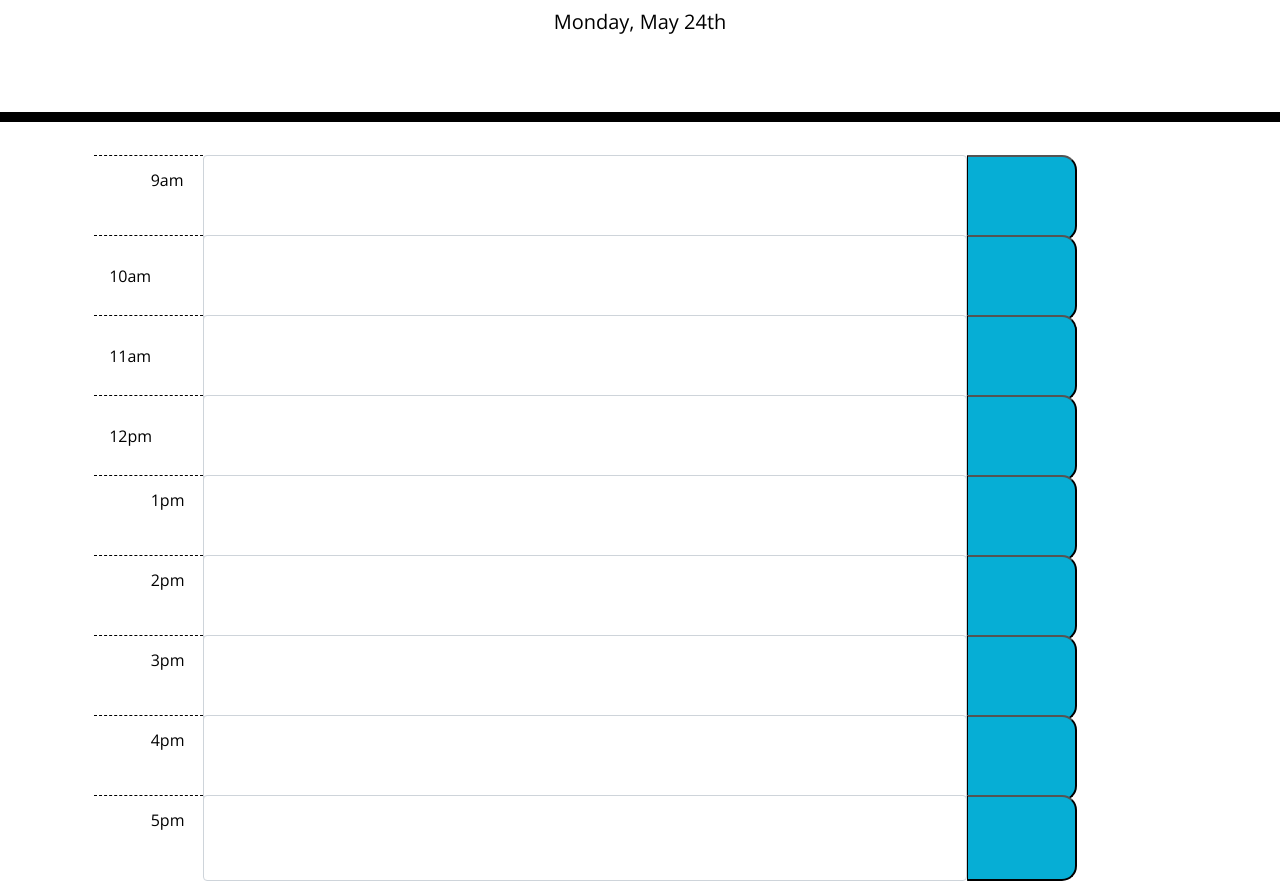
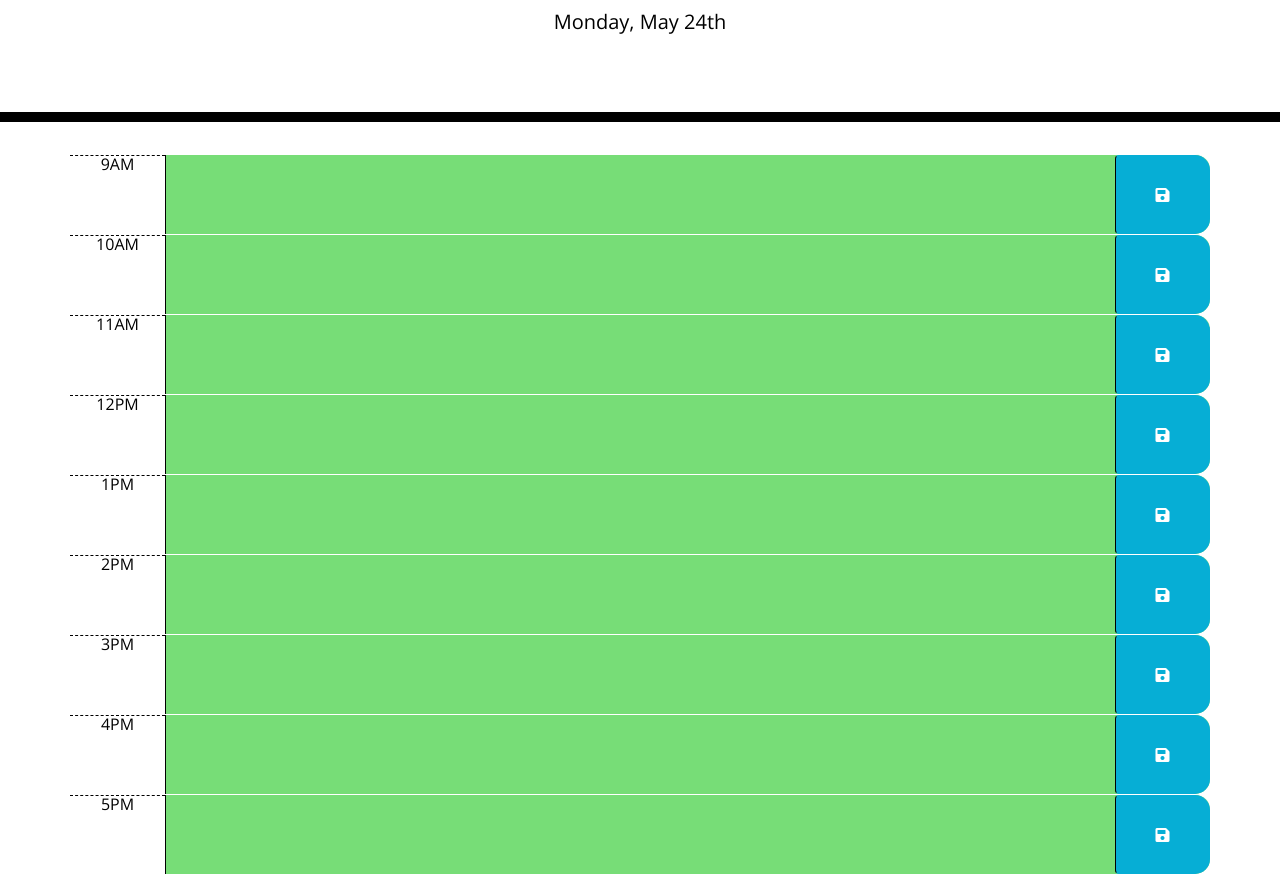
Before and after one commit to JustinWeicht/04-third-party-api-challenge, a plain HTML site: page index.html in a window 1280 px wide. Shown: the part 182-1063 px from the top of the page. Drawn offline with nearby package versions, Linux system fonts and the light colour scheme; a web font is replaced by a local one.

Commit message:
description classes, auditHours, save and load tasks

```diff
--- a/index.html
+++ b/index.html
@@ -7,11 +7,11 @@
     <link rel="stylesheet" href="https://stackpath.bootstrapcdn.com/bootstrap/4.3.1/css/bootstrap.min.css" />
     <link rel="stylesheet" href="https://use.fontawesome.com/releases/v5.8.1/css/all.css" integrity="sha384-50oBUHEmvpQ+1lW4y57PTFmhCaXp0ML5d60M1M7uH2+nqUivzIebhndOJK28anvf" crossorigin="anonymous" />
     <link rel="stylesheet" href="https://fonts.googleapis.com/css?family=Open+Sans&display=swap" />
-    <link rel="stylesheet" href="https://cdnjs.cloudflare.com/ajax/libs/open-iconic/1.1.1/font/css/open-iconic-bootstrap.min.css" />
     <link rel="stylesheet" href="style.css" />
     <title>Work Day Scheduler</title>
   </head>
 
+  <!-- header section -->
   <body>
     <header class="jumbotron">
       <h1 class="display-3">Work Day Scheduler</h1>
@@ -19,92 +19,64 @@
       <p id="currentDay" class="lead"></p>
     </header>
 
-    <!-- time blocks -->
-    <div class="row" id="9am-row">
-      <div class="col-1"></div>
-      <div class="col-1 col-xs-1 hour" id="time-block 9am-hour">
-          9am
+    <!-- time blocks section -->
+    <div class="container">
+      <div id="hour9" class="row time-block">
+        <div class="col-md-1 hour">9AM</div>
+        <textarea class="col-10 description"></textarea>
+        <button class="btn saveBtn col-md-1"><i class="fas fa-save"></i></button>
       </div>
-      <textarea id="9am-text" rows="3" class="form-control description col-7 col-xs-1"></textarea>
-      <button type="button" class="saveBtn col-1 col-xs-1"><span class="oi oi-lock-locked"></span></button>
-    </div>
 
-    <div class="row" id="10am-row">
-      <div class="col-1"></div>
-      <div class="col-1 col-xs-1 hour" id="time-block 10am-hour">
-          10am
+      <div id="hour10" class="row time-block">
+        <div class="col-md-1 hour">10AM</div>
+        <textarea class="col-10 description"></textarea>
+        <button class="btn saveBtn col-md-1"><i class="fas fa-save"></i></button>
       </div>
-      <textarea id="10am-text" rows="3" class="form-control description col-7 col-xs-1"></textarea>
-      <button type="button" class="saveBtn col-1 col-xs-1"><span class="oi oi-lock-locked"></span></button>
-    </div>
 
-    <div class="row" id="11am-row">
-      <div class="col-1"></div>
-      <div class="col-1 col-xs-1 hour" id="time-block 11am-hour">
-          11am
+      <div id="hour11" class="row time-block">
+        <div class="col-md-1 hour">11AM</div>
+        <textarea class="col-10 description"></textarea>
+        <button class="btn saveBtn col-md-1"><i class="fas fa-save"></i></button>
       </div>
-      <textarea id="11am-text" rows="3" class="form-control description col-7 col-xs-1"></textarea>
-      <button type="button" class="saveBtn col-1 col-xs-1"><span class="oi oi-lock-locked"></span></button>
-    </div>
 
-    <div class="row" id="12pm-row">
-      <div class="col-1"></div>
-      <div class="col-1 col-xs-1 hour" id="time-block 12pm-hour">
-          12pm
+      <div id="hour12" class="row time-block">
+        <div class="col-md-1 hour">12PM</div>
+        <textarea class="col-10 description"></textarea>
+        <button class="btn saveBtn col-md-1"><i class="fas fa-save"></i></button>
       </div>
-      <textarea id="12pm-text" rows="3" class="form-control description col-7 col-xs-1"></textarea>
-      <button type="button" class="saveBtn col-1 col-xs-1"><span class="oi oi-lock-locked"></span></button>
-    </div>
 
-    <div class="row" id="1pm-row">
-      <div class="col-1"></div>
-      <div class="col-1 col-xs-1 hour" id="time-block 1pm-hour">
-          1pm
+     <div id="hour13" class="row time-block">
+        <div class="col-md-1 hour">1PM</div>
+        <textarea class="col-10 description"></textarea>
+        <button class="btn saveBtn col-md-1"><i class="fas fa-save"></i></button>
       </div>
-      <textarea id="1pm-text" rows="3" class="form-control description col-7 col-xs-1"></textarea>
-      <button type="button" class="saveBtn col-1 col-xs-1"><span class="oi oi-lock-locked"></span></button>
-    </div>
 
-    <div class="row" id="2pm-row">
-      <div class="col-1"></div>
-      <div class="col-1 col-xs-1 hour" id="time-block 2pm-hour">
-          2pm
+      <div id="hour14" class="row time-block">
+        <div class="col-md-1 hour">2PM</div>
+        <textarea class="col-10 description"></textarea>
+        <button class="btn saveBtn col-md-1"><i class="fas fa-save"></i></button>
       </div>
-      <textarea id="2pm-text" rows="3" class="form-control description col-7 col-xs-1"></textarea>
-      <button type="button" class="saveBtn col-1 col-xs-1"><span class="oi oi-lock-locked"></span></button>
-    </div>
 
-    <div class="row" id="3pm-row">
-      <div class="col-1"></div>
-      <div class="col-1 col-xs-1 hour" id="time-block 3pm-row">
-          3pm
+      <div id="hour15" class="row time-block">
+       <div class="col-md-1 hour">3PM</div>
+        <textarea class="col-10 description"></textarea>
+        <button class="btn saveBtn col-md-1"><i class="fas fa-save"></i></button>
       </div>
-      <textarea id="3pm-text" rows="3" class="form-control description col-7 col-xs-1"></textarea>
-      <button type="button" class="saveBtn col-1 col-xs-1"><span class="oi oi-lock-locked"></span></button>
-    </div>
 
-    <div class="row" id="4pm-row">
-      <div class="col-1"></div>
-      <div class="col-1 col-xs-1 hour" id="time-block 4pm-row">
-          4pm
+      <div id="hour16" class="row time-block">
+        <div class="col-md-1 hour">4PM</div>
+        <textarea class="col-10 description"></textarea>
+        <button class="btn saveBtn col-md-1"><i class="fas fa-save"></i></button>
       </div>
-      <textarea id="4pm-text" rows="3" class="form-control description col-7 col-xs-1"></textarea>
-      <button type="button" class="saveBtn col-1 col-xs-1"><span class="oi oi-lock-locked"></span></button>
-    </div>
 
-    <div class="row" id="5pm-row">
-      <div class="col-1"></div>
-      <div class="col-1 col-xs-1 hour" id="time-block 5pm-row">
-          5pm
+      <div id="hour17" class="row time-block">
+        <div class="col-md-1 hour">5PM</div>
+        <textarea class="col-10 description"></textarea>
+        <button class="btn saveBtn col-md-1"><i class="fas fa-save"></i></button>
       </div>
-      <textarea id="5pm-text" rows="3" class="form-control description col-7 col-xs-1"></textarea>
-      <button type="button" class="saveBtn col-1 col-xs-1"><span class="oi oi-lock-locked"></span></button>
-    </div>
 
     <!-- scripts -->
     <script src="https://code.jquery.com/jquery-3.4.1.min.js"></script>
-    <!-- bootstrap script -->
-    <script src="https://cdnjs.cloudflare.com/ajax/libs/twitter-bootstrap/4.3.1/js/bootstrap.min.js"></script>
     <script src="https://cdnjs.cloudflare.com/ajax/libs/moment.js/2.24.0/moment.min.js"></script>
     <script src="./script.js"></script>
   </body>
--- a/script.js
+++ b/script.js
@@ -1,4 +1,57 @@
-
-
 // display current day in header
 $("#currentDay").text(moment().format("dddd, MMMM Do"));
+
+$(document).ready(function () {
+    // saveBtn onclick listener
+    $(".saveBtn").on("click", function () {
+
+        // set the variables to the user's input
+        var text = $(this).siblings(".description").val();
+        var time = $(this).parent().attr("id");
+
+        // save the variables in localStorage
+        localStorage.setItem(time, text);
+    });
+
+    // load any values that are stored in localStorage
+    $("#hour9 .description").val(localStorage.getItem("hour9"));
+    $("#hour10 .description").val(localStorage.getItem("hour10"));
+    $("#hour11 .description").val(localStorage.getItem("hour11"));
+    $("#hour12 .description").val(localStorage.getItem("hour12"));
+    $("#hour13 .description").val(localStorage.getItem("hour13"));
+    $("#hour14 .description").val(localStorage.getItem("hour14"));
+    $("#hour15 .description").val(localStorage.getItem("hour15"));
+    $("#hour16 .description").val(localStorage.getItem("hour16"));
+    $("#hour17 .description").val(localStorage.getItem("hour17"));
+
+    function auditHours() {
+        // set the currentTime variable to the current time
+        var currentTime = moment().hour();
+
+        // set blockTime variable to the hour of the block
+        $(".time-block").each(function () {
+            var blockTime = parseInt($(this).attr("id").split("hour")[1]);
+
+            // compare currentTime to blockTime and adjust class/colour
+            if (blockTime < currentTime) {
+                $(this).removeClass("future");
+                $(this).removeClass("present");
+                $(this).addClass("past");
+            }
+            else if (blockTime === currentTime) {
+                $(this).removeClass("past");
+                $(this).removeClass("future");
+                $(this).addClass("present");
+            }
+            else {
+                $(this).removeClass("present");
+                $(this).removeClass("past");
+                $(this).addClass("future");
+
+            }
+        });
+    };
+
+    // audit time blocks to update class/colour
+    auditHours();
+});
```
Also changed, not shown: style.css (line endings or trailing spaces).
